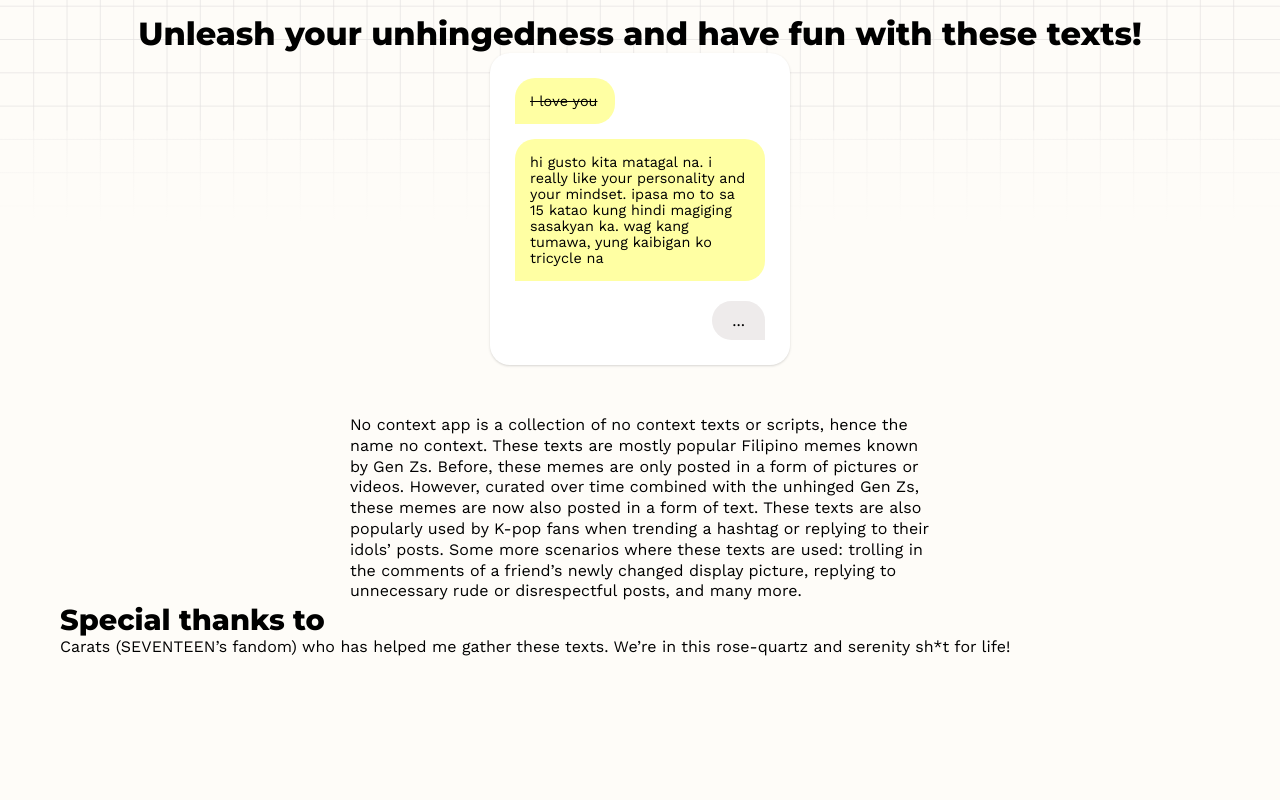
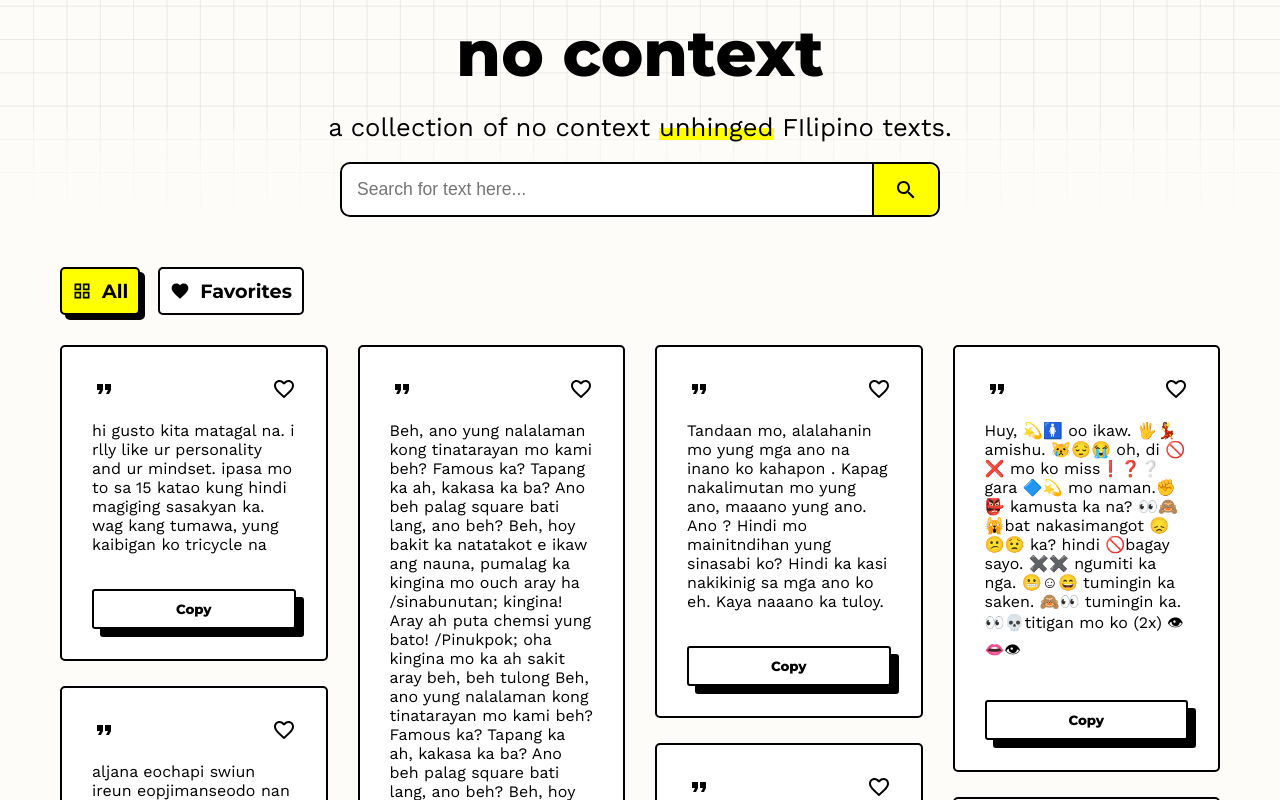
Before and after one commit to sn-tin/no-context-app, a React (Create React App) app: page / in a window 1280 px wide. Shown: the part 160-960 px from the top of the page. Before the commit the page ends 896 px from the top, so only its background shows below. Built offline with nearby package versions, Linux system fonts and the light colour scheme.

Commit message:
Store favorites data on local storage

```diff
--- a/src/App.js
+++ b/src/App.js
@@ -29,10 +29,10 @@ const App = () => {
   return (
     <main className="App">
       <Navbar formDisplay={displayRequestForm} />
-      {/* {form ? <RequestForm closeForm={closeForm} /> : null}
+      {form ? <RequestForm closeForm={closeForm} /> : null}
       <Home />
-     {isScrolling && <ScrollToTop />} */}
-     <About />
+     {isScrolling && <ScrollToTop />}
+     {/* <About /> */}
     </main>
   );
 }
--- a/src/components/CardSorting.js
+++ b/src/components/CardSorting.js
@@ -4,7 +4,7 @@ import FavoriteOutlinedIcon from '@mui/icons-material/FavoriteOutlined';
 import Masonry from 'react-masonry-css';
 import Cards from "./Cards";
 
-const CardSorting = ({data, filteredSearch}) => {
+const CardSorting = ({data, searchText}) => {
 
     /* When all and favorite button is clicked */
     const [isAllActive, setAllIsActive] = useState(true);
@@ -21,17 +21,84 @@ const CardSorting = ({data, filteredSearch}) => {
     }
 
     /* When favorite (heart icon) is clicked */
-    const [dataSource, setDataSource] = useState(data);
+    const [dataSource, setDataSource] = useState(JSON.parse(localStorage.getItem('allItems')) || data);
+    const [favorite, setFavorite] = useState(JSON.parse(localStorage.getItem("favorites")) || []);
 
+    /* Save to local storage */
+    useEffect(() => {
+        localStorage.setItem("allItems", JSON.stringify(dataSource))
+    })
+    useEffect(() => {
+        localStorage.setItem("favorites", JSON.stringify(favorite));
+    }, [favorite]);
+
+    /* If favorite, change isFavorite to true and push cards to favorite state */
     const onFavorite = (cardId) => {
         const newDataSource = [...dataSource];
         const foundCardData = newDataSource.find(card => card.id === cardId);
         if(!foundCardData) {
             return;
         }
-        foundCardData.isFavorite = !foundCardData.isFavorite;
+        if(foundCardData) {
+         setFavorite(prevState => {
+            return [
+                ...prevState,
+                foundCardData
+            ]
+         })
+        }
+        foundCardData.isFavorite = true;
+        setDataSource(newDataSource);
+    }
+    /* When unfavorite, change isFavorite to false and remove card from favorite state */
+    const unFavorite = (cardId) => {
+        const newDataSource = [...dataSource];
+        const foundCardData = newDataSource.find(card => card.id === cardId);
+        if(!foundCardData) {
+            return;
+        }
+        foundCardData.isFavorite = false;
         setDataSource(newDataSource)
+        setFavorite(card => card.filter((item) => item.id !== cardId))
     }
+    /* When user searches on all or favorite category */
+
+    // Filter when user input on the searchbar matches the texts on cards
+    const filteredSearch = (source) => {
+        return (
+            source.filter((item) => {
+                if(searchText === ""){
+                    return item;
+                } else if(item.plainText.toLowerCase().includes(searchText.toLowerCase())){
+                    return item;
+                }
+            })
+        )
+    }
+    const searchAll = filteredSearch(dataSource);
+    const searchFavorite = filteredSearch(favorite);
+    const showAllCards = (
+            searchAll.map(item => (
+                <Cards key={item.id}
+                cardId={item.id}
+                text={item.origText}
+                isFavorite={item.isFavorite}
+                onFavorite={() => onFavorite(item.id) }
+                unFavorite={() => unFavorite(item.id)}
+                />
+            ))
+    )
+    const showFavorites = (
+        searchFavorite.filter(item => item.isFavorite === true).map(filtered => (
+            <Cards key={filtered.id}
+            cardId={filtered.id}
+            text={filtered.origText}
+            isFavorite={filtered.isFavorite}
+            onFavorite={() => onFavorite(filtered.id) }
+            unFavorite={() => unFavorite(filtered.id)}
+            />
+        ))
+    )
 
     /* Breakpoints for Masonry Layout */
     const breakpoints = {
@@ -70,15 +137,8 @@ const CardSorting = ({data, filteredSearch}) => {
                     className="my-masonry-grid"
                     columnClassName="my-masonry-grid_column"
                 >
-                    {
-                    isAllActive && filteredSearch.map(item => (
-                        <Cards key={item.id} cardId={item.id} text={item.origText} isFavorite={item.isFavorite} onFavorite={() => onFavorite(item.id)} />
-                    ))}
-                    {
-                    isFaveActive &&
-                    filteredSearch.filter(item => item.isFavorite === true).map(filtered => (
-                    <Cards key={filtered.id} cardId={filtered.id} text={filtered.origText} isFavorite={filtered.isFavorite} onFavorite={() => onFavorite(filtered.id)} />))
-                    }
+                    {isAllActive && showAllCards}
+                    {isFaveActive && showFavorites}
                 </Masonry>
             </div>
         </section>
--- a/src/components/Cards.js
+++ b/src/components/Cards.js
@@ -4,7 +4,7 @@ import FavoriteBorderOutlinedIcon from '@mui/icons-material/FavoriteBorderOutlin
 import FavoriteOutlinedIcon from '@mui/icons-material/FavoriteOutlined';
 
 
-const Cards = ({isFavorite, text, onFavorite}) => {
+const Cards = ({isFavorite, text, onFavorite, unFavorite}) => {
     /* When copy button is clicked */
     const [isCopied, setIsCopied] = useState(false)
     const copyToClipboard = (e) => {
@@ -19,7 +19,7 @@ const Cards = ({isFavorite, text, onFavorite}) => {
         <div className="card">
             <div className="card-top">
                 <FormatQuoteIcon />
-                { isFavorite ? <FavoriteOutlinedIcon onClick={onFavorite} /> : <FavoriteBorderOutlinedIcon onClick={onFavorite} /> }
+                { isFavorite ? <FavoriteOutlinedIcon onClick={unFavorite} /> : <FavoriteBorderOutlinedIcon onClick={onFavorite} /> }
 
             </div>
             {/* <textarea className="card-text" readOnly="readonly" value={text} >
--- a/src/components/Home.js
+++ b/src/components/Home.js
@@ -10,14 +10,6 @@ const Home = () => {
     const handleChange = (e) => {
         setSearchText(e.target.value)
     }
-
-    const searchData = data.filter((item) => {
-        if(searchText === ""){
-            return item;
-        } else if(item.plainText.toLowerCase().includes(searchText.toLowerCase())){
-            return item;
-        }
-    })
 
     const handleSubmit = (e) => {
         e.preventDefault()
@@ -36,7 +28,7 @@ const Home = () => {
                 onChange={handleChange} />
                 <button><SearchIcon /></button>
             </form>
-            <CardSorting data={data} filteredSearch={searchData} />
+            <CardSorting data={data} searchText={searchText} />
         </section>
     )
 }
```
